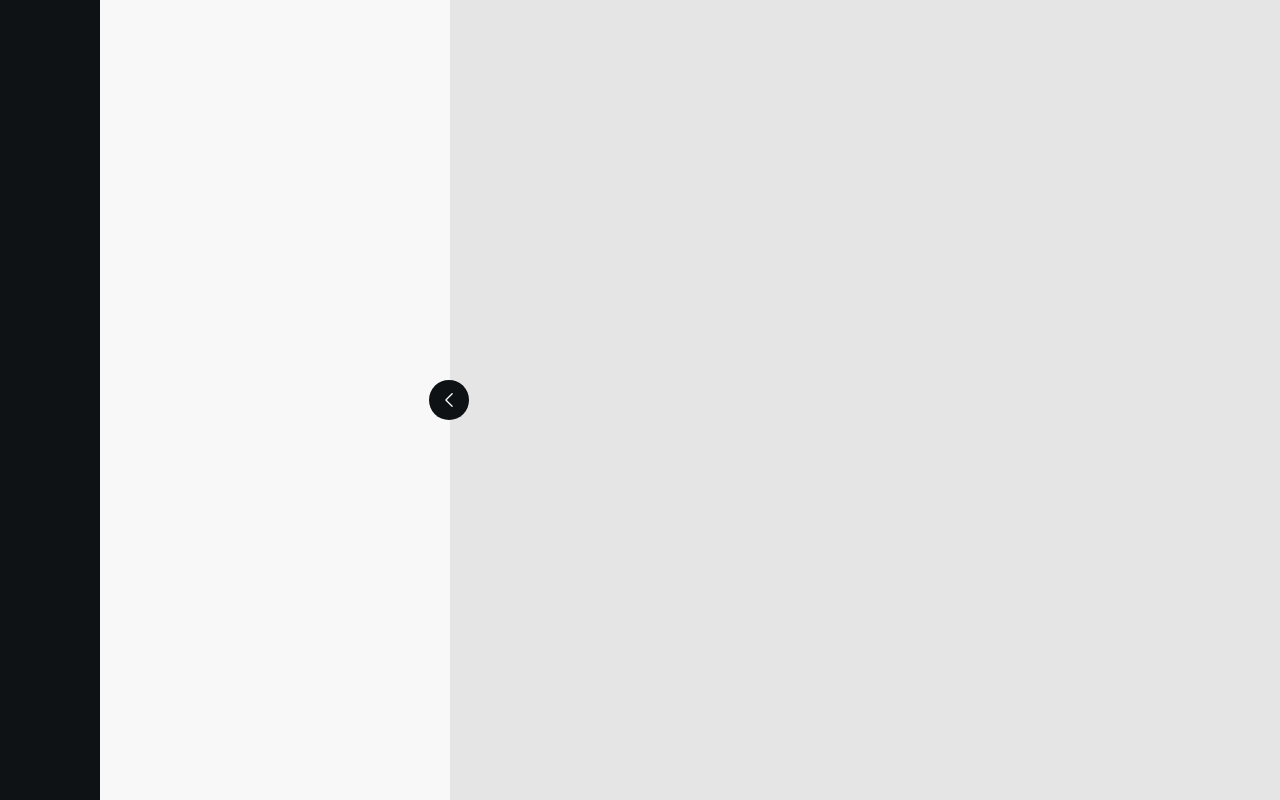
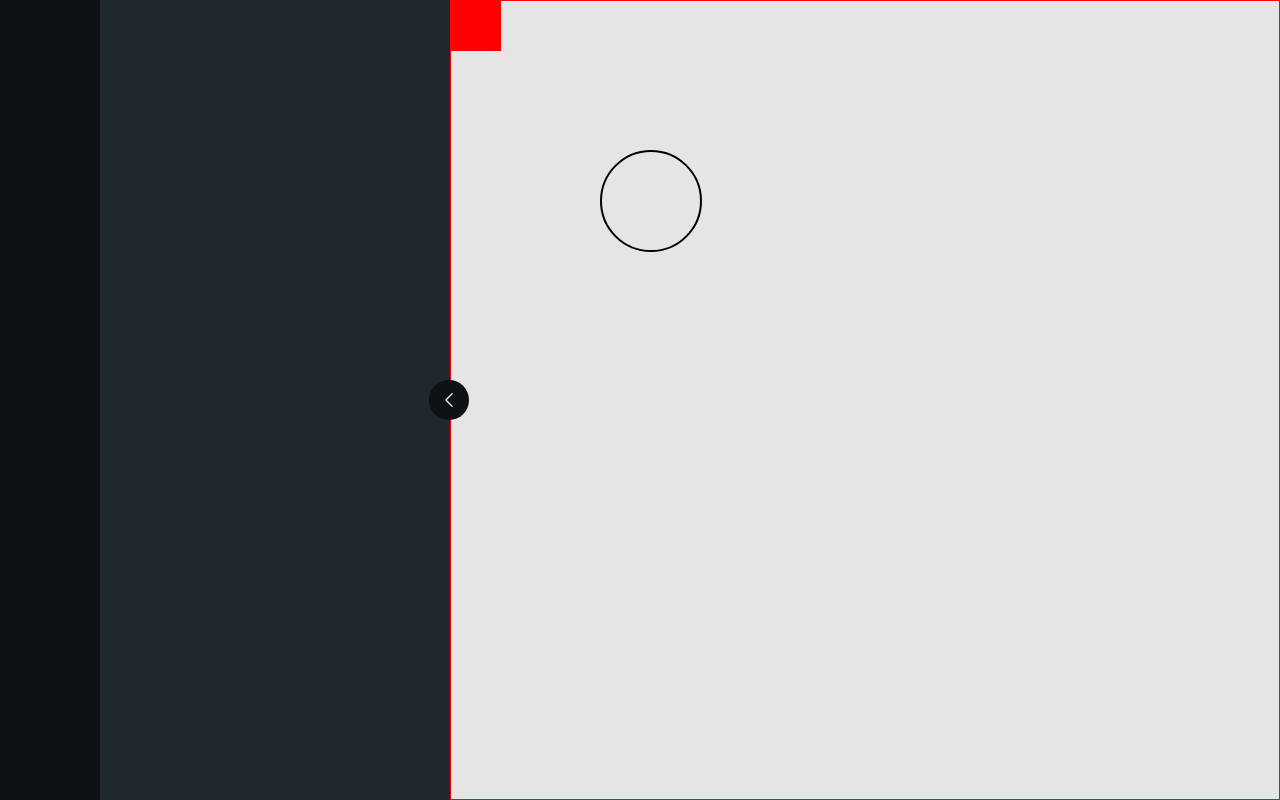
Before and after one commit to BDKoussama/FlowDesign, a Next.js app in the folder web/: page /editor in a window 1280 px wide. Built offline with nearby package versions, Linux system fonts and the light colour scheme.

Commit message:
added react konva stage

```diff
--- /dev/null
+++ b/web/components/Editor/StageWrapper.jsx
@@ -0,0 +1,12 @@
+import { Stage, Layer, Rect, Circle } from 'react-konva';
+
+export default function StageWrapper(){
+    return(
+        <Stage width={500} height={500}>
+            <Layer>
+                <Rect width={50} height={50} fill="red" />
+                <Circle x={200} y={200} stroke="black" radius={50} />
+            </Layer>
+        </Stage>
+    )
+}
--- a/web/components/Scene/index.jsx
+++ b/web/components/Scene/index.jsx
@@ -1,7 +1,15 @@
+
+import React from "react"
+import dynamic from "next/dynamic";
+
+const Stage = dynamic(() => import("../Editor/StageWrapper"), {
+    ssr: false,
+  });
+
 export default function Scene(){
     return (
         <div className='editor-scene--wrapper'>
-
-              </div>
+            <Stage />
+        </div>
     )
 }
--- a/web/package.json
+++ b/web/package.json
@@ -2,6 +2,7 @@
   "name": "web",
   "version": "0.1.0",
   "private": true,
+  "type": "module",
   "scripts": {
     "dev": "next dev",
     "build": "next build",
@@ -10,6 +11,7 @@
   },
   "dependencies": {
     "@heroicons/react": "^2.0.12",
+    "canvas": "^2.6.1",
     "konva": "^8.3.13",
     "lodash": "^4.17.21",
     "next": "12.1.6",
@@ -17,9 +19,7 @@
     "react": "18.1.0",
     "react-device-detect": "^2.2.2",
     "react-dom": "18.1.0",
-    "react-konva": "^18.2.3",
-    "react-konva-utils": "^0.3.0",
-    "react-use": "^17.4.0"
+    "react-konva": "^18.2.3"
   },
   "devDependencies": {
     "autoprefixer": "^10.4.7",
--- a/web/styles/globals.css
+++ b/web/styles/globals.css
@@ -39,6 +39,7 @@ a {
   width: 100px;
   height: 100%;
   background-color: #0e1214;
+  z-index: 1;
 }
 
 .editor-widget--wrapper{
@@ -47,6 +48,7 @@ a {
   transition: all 0.4s ease-in-out;
   will-change: margin;
   position: relative;
+  background-color: #1f282c;
 }
 
 
@@ -56,6 +58,7 @@ a {
     left: 94%;
     top: 50%;
     transform: translateY(-50%);
+    z-index: 2;
 }
 
 .editor-widget--wrapper .editor-widget--toggle {
@@ -81,6 +84,7 @@ a {
   flex-grow: 1    ;
   height: 100%;
   background-color: #e5e5e5;
+  border: 1px solid red;
 }
 
 /** ------------------------ Editor Layout Styles End ------------------------------ **/
```
Also changed, not shown: 1 other file (tests, documents, lock files or other folders).
